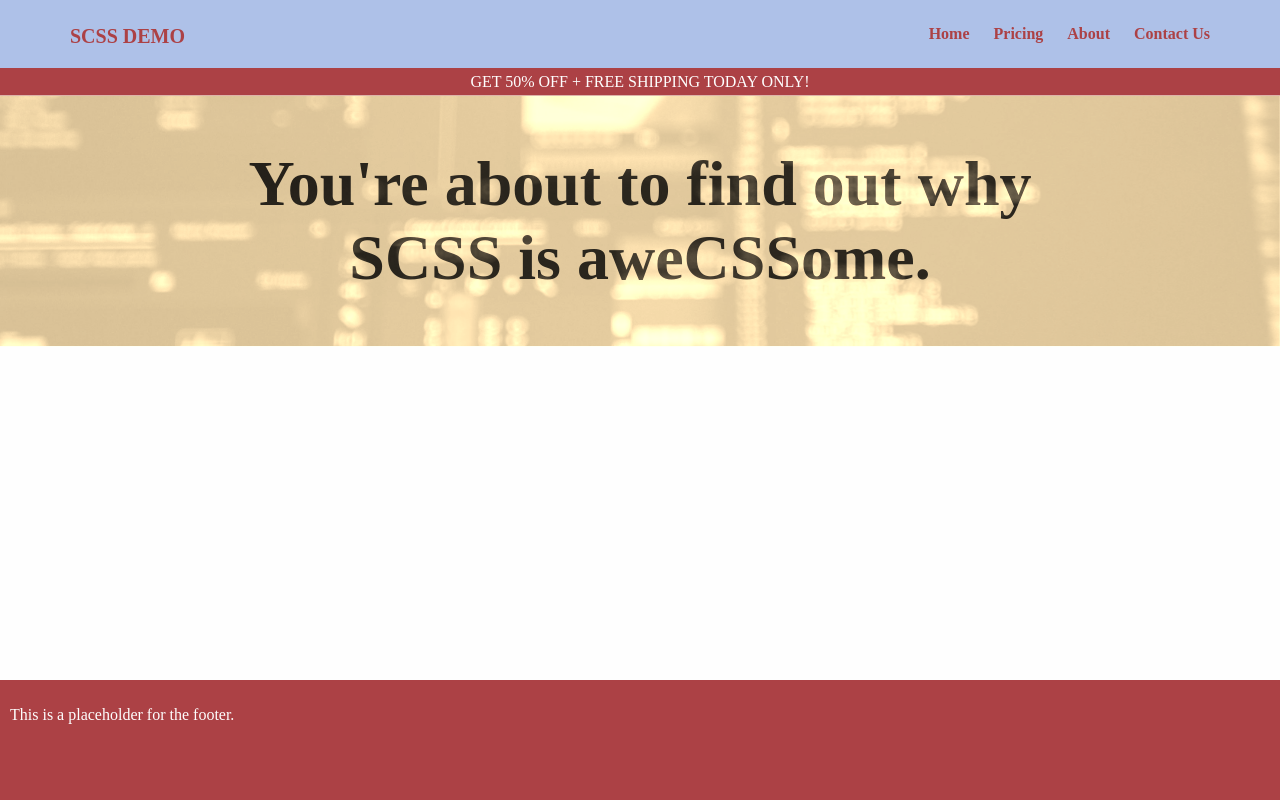
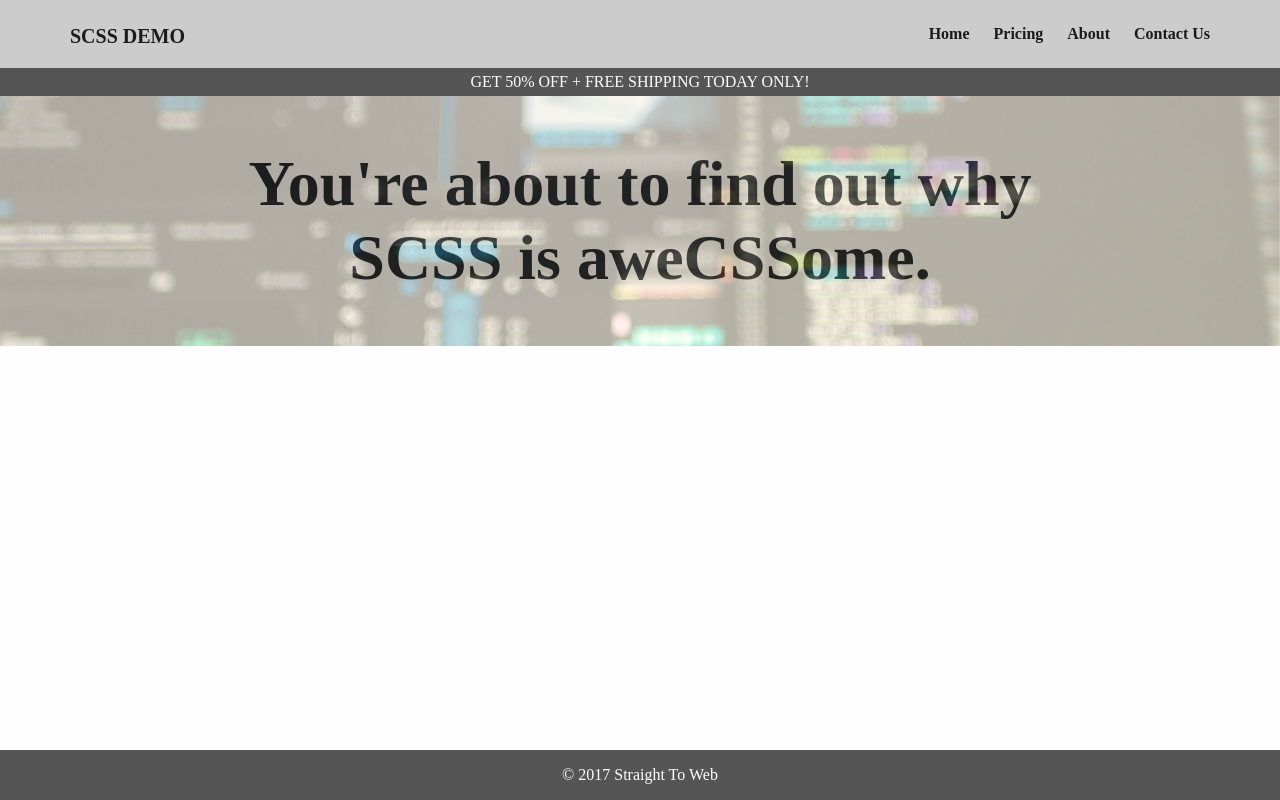
Before and after one commit to dMcCaffree/scss-pluralsight-audition, a plain HTML site: page index.html in a window 1280 px wide. Drawn offline with Linux system fonts and the light colour scheme.

Commit message:
Went mostly grayscale.

```diff
--- a/dist/css/styles.css
+++ b/dist/css/styles.css
@@ -16,8 +16,8 @@ body {
 /* NAV */
 
 nav {
-	background-color: #aec1e8;
-	color: #ac4145;
+	background-color: #ccc;
+	color: #1b1b1b;
 	padding: .5rem 5rem;
 	text-align: right;
 }
@@ -41,7 +41,7 @@ nav {
 }
 
 .menu-items li a {
-	color: #ac4145;
+	color: #1b1b1b;
 	text-decoration: none;
 }
 
@@ -53,7 +53,7 @@ nav {
 /* NOTIFICATIONS */
 
 label[for="notification-input"] {
-	background-color: #ac4145;
+	background-color: #555;
 	color: #fefefe;
 	cursor: pointer;
 	display: block;
@@ -82,7 +82,7 @@ input[name="notification"]:checked + label {
 	text-align: center;
 	width: 100%;
 
-	filter: sepia(1);
+	filter: sepia(.25);
 }
 
 .hero p {
@@ -94,7 +94,7 @@ input[name="notification"]:checked + label {
 	left: 50%;
 	margin: 0;
 	opacity: .6;
-	padding: 5.2rem;
+	padding: 5.1rem;
 	position: relative;
 	top: 50%;
 	transform: translate(-50%, -50%);
@@ -103,16 +103,11 @@ input[name="notification"]:checked + label {
 /* FOOTER */
 
 footer {
-	background-color: #ac4145;
+	background-color: #555;
 	bottom: 0;
 	color: #fefefe;
 	display: block;
-	height: 10rem;
-	padding: 1rem;
 	position: fixed;
+	text-align: center;
 	width: 100%;
 }
-
-footer a {
-
-}
--- a/index.html
+++ b/index.html
@@ -36,7 +36,7 @@
 </main>
 
 <footer>
-	<p>This is a placeholder for the footer.</p>
+	<p>&copy; 2017 Straight To Web</p>
 </footer>
 </body>
 </html>
```
